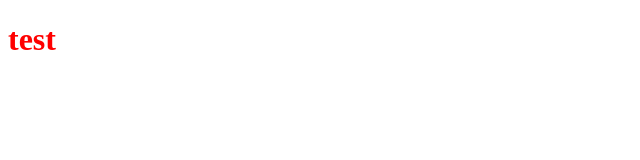
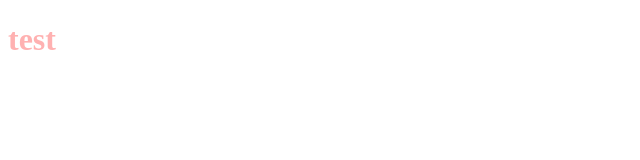
Before and after one commit to argemm-med/cinema, a React app in the folder front/: page / in a window 1280 px wide. Shown: the top 160 px of the page, without its empty margins (0-640 px from the left). Built offline with nearby package versions, Linux system fonts and the light colour scheme.

Commit message:
add scss modules support with css-loader

```diff
--- a/front/package.json
+++ b/front/package.json
@@ -16,6 +16,7 @@
     "@types/webpack-dev-server": "4.7.2",
     "css-loader": "^6.7.3",
     "html-webpack-plugin": "5.5.0",
+    "mini-css-extract-plugin": "^2.7.2",
     "sass": "^1.58.3",
     "sass-loader": "^13.2.0",
     "style-loader": "^3.3.1",
--- a/front/src/App.tsx
+++ b/front/src/App.tsx
@@ -1,8 +1,10 @@
+import stl from './main.module.scss'
+
 export const App = () => {
 
 		return (
 				<>
-						<h1 className="style">test</h1>
+						<h1 className={ stl.style }>test</h1>
 				</>
 		)
 }
--- a/front/src/index.tsx
+++ b/front/src/index.tsx
@@ -1,8 +1,6 @@
 import { render } from 'react-dom'
 
 import { App } from './App'
-
-import './main.scss'
 
 render(
 		<App/>,
--- /dev/null
+++ b/front/src/main.module.scss
@@ -0,0 +1,4 @@
+.style {
+  color: red;
+  opacity: 0.3;
+}
--- a/front/src/main.scss
+++ /dev/null
@@ -1,3 +0,0 @@
-.style {
-    color: red;
-}
```
Also changed, not shown: front/src/global.d.ts (added, +8 -0 lines), 4 other files (tests, documents, lock files or other folders).
